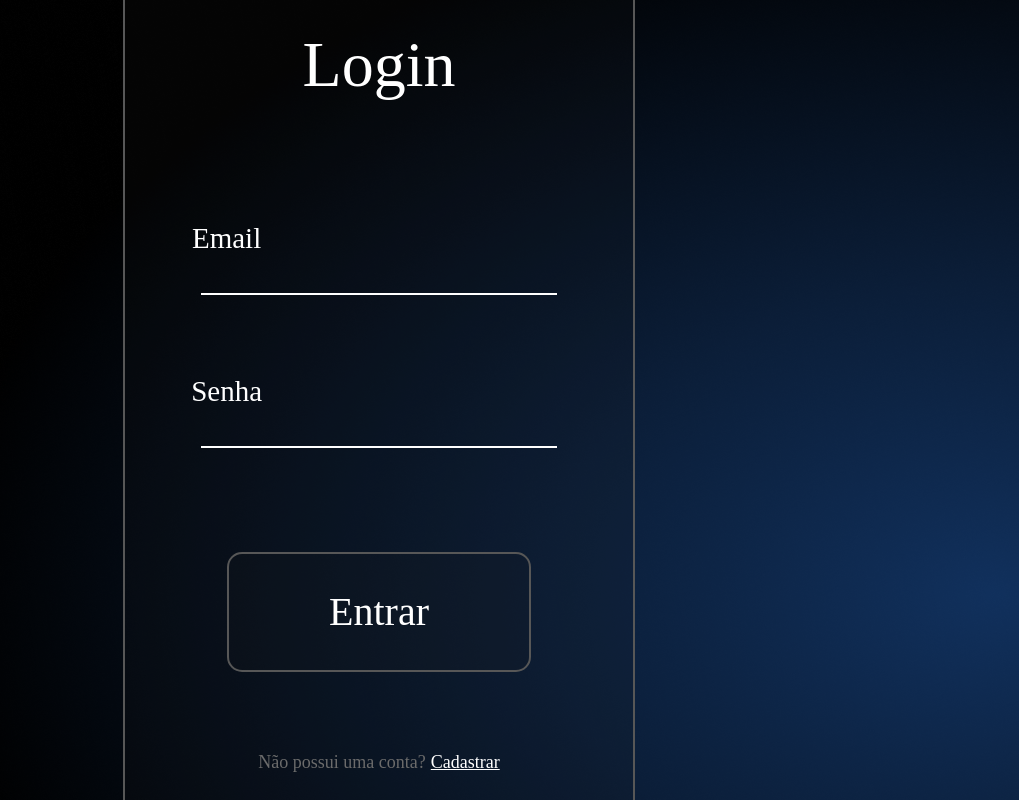
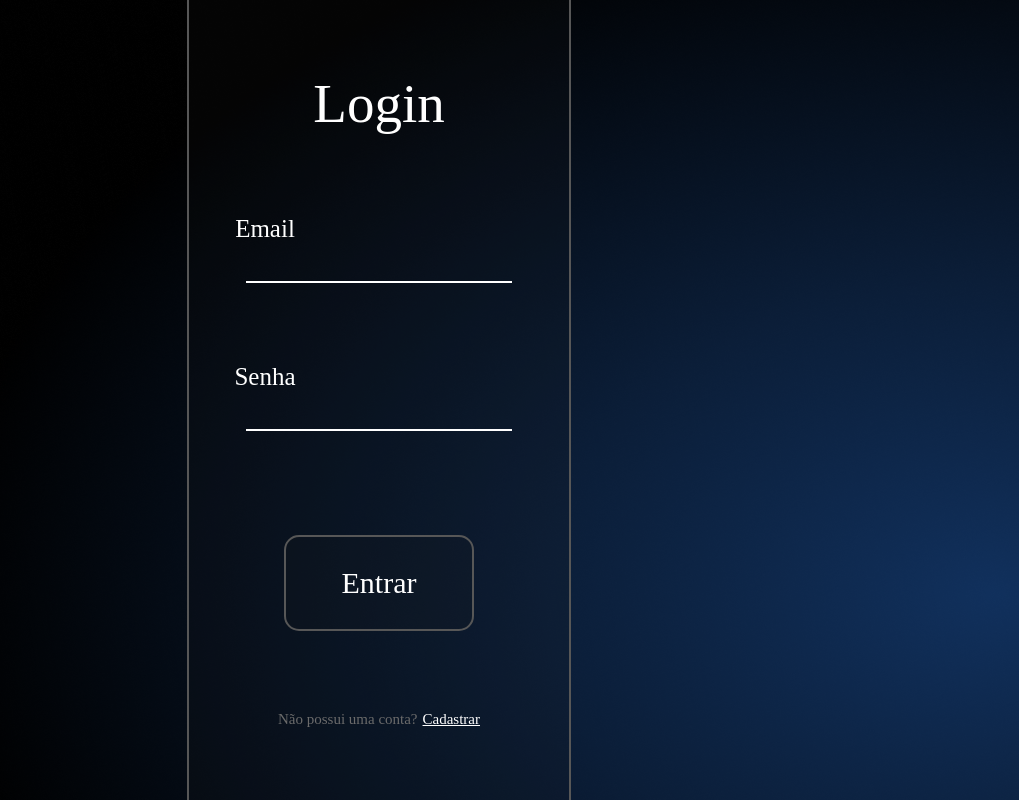
Before and after one commit to DataSecurity05/Front-End, a plain HTML site: page views/login.html in a window 1280 px wide. Shown: the whole page, without its empty margins (261-1280 px from the left). Drawn offline with Linux system fonts and the light colour scheme; a web font is replaced by a local one.

Commit message:
Diminuindo tela de login

```diff
--- a/css/stylelogin.css
+++ b/css/stylelogin.css
@@ -19,7 +19,7 @@ body{
 }
 .corpo-login{
     background-color: var(--input-opacidade);
-    width: 40vw;
+    width: 30vw;
     height: 100vh;
     border-right: 2.5px solid #575757;
     border-left: 2.5px solid #575757;
@@ -29,14 +29,14 @@ body{
 }
 .titulo{
     color: white;
-    font-size: 64px;
-    margin-bottom: 15vh;
+    font-size: 55px;
+    margin-bottom: 10vh;
 }
 .corpo-inputs{
     color: white;
     display: flex;
     flex-direction: column;
-    font-size: 29px;
+    font-size: 25px;
     width: 100%;
     display: flex;
     justify-content: center;
@@ -71,11 +71,11 @@ body{
 }
 .botao-entrar{
     background-color: var(--input-opacidade);
-    width: 60%;
-    height: 15vh;
+    width: 50%;
+    height: 12vh;
     border: 2.5px solid #575757;
     border-radius: 15px;
-    font-size: 40px;
+    font-size: 30px;
     color: white;
     font-family: "Tomorrow";
     margin-bottom: 10vh;
@@ -87,10 +87,10 @@ body{
 }
 .span-cadastrar{
     color: #6b6b6b;
-    font-size: 18px;
+    font-size: 15px;
 }
 .link-cadastrar{
     margin-left: 5px;
     color: white;
-    font-size: 18px;
+    font-size: 15px;
 }
```
